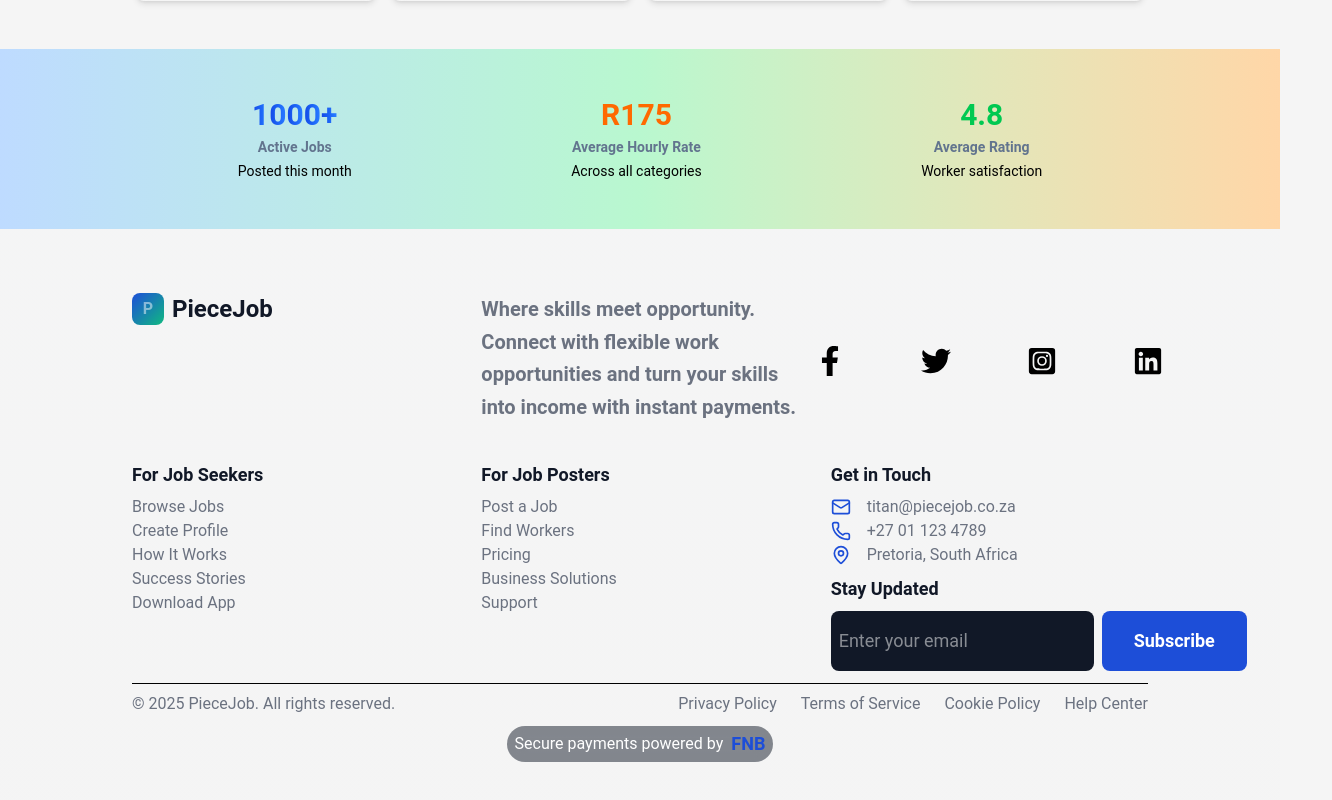
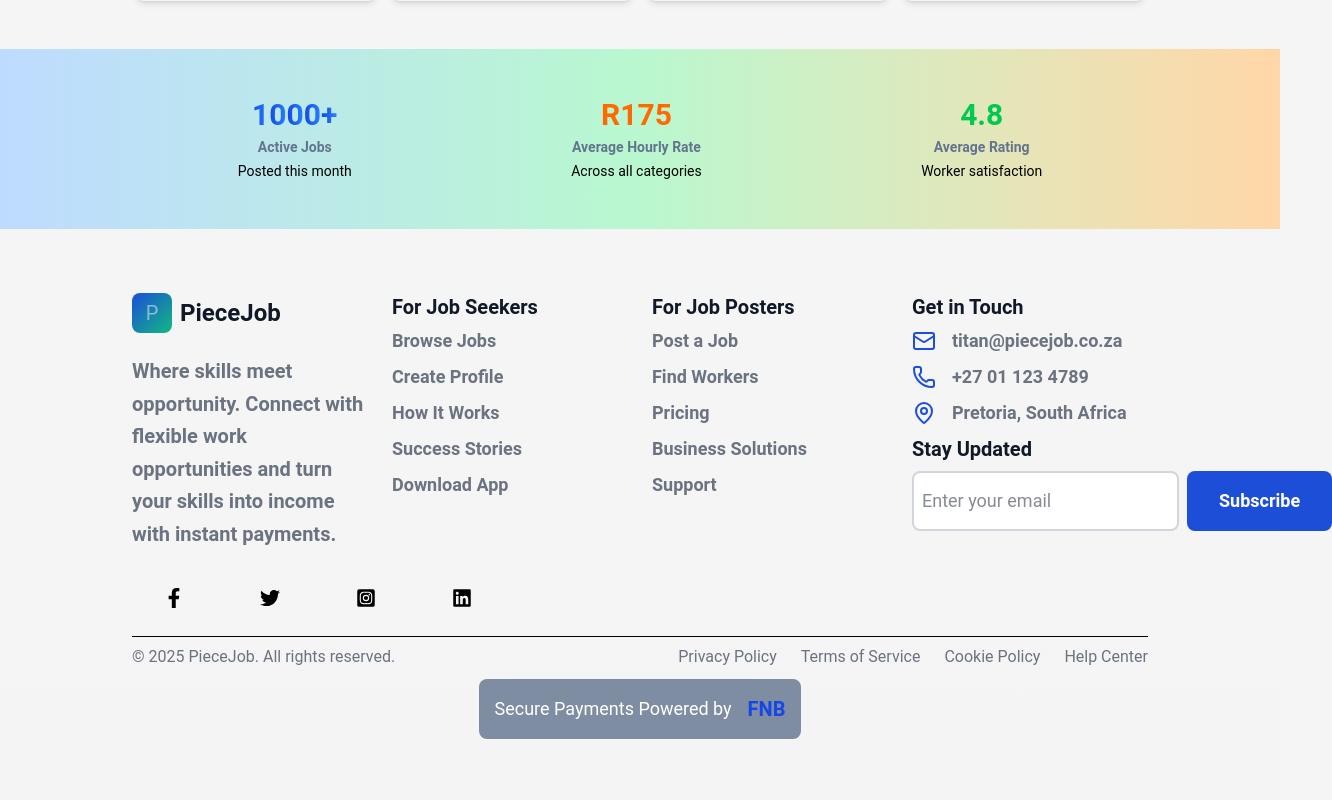
Before and after one commit to Kaydev-cmd/piece-job, a Next.js app in the folder frontend/: page / in a window 1280 px wide. Shown: the part 4631-5431 px from the top of the page, 1332 px wide, since content can reach past the window. Built offline with nearby package versions, Linux system fonts and the light colour scheme.

Commit message:
feat: Developed Footer

```diff
--- a/frontend/components/layout/Footer.tsx
+++ b/frontend/components/layout/Footer.tsx
@@ -23,78 +23,78 @@ const Footer: React.FC = () => {
 
         >
 
-            <footer  className="bg-gradient-to-b from-[#F1F5F94D]/30 to-[#1118270D]/5 ">
+            <footer  className="bg-gradient-to-b from-[#F1F5F94D]/30 to-[#1118270D]/5  ">
 
                 <div className='container mx-auto px-4 py-16' style={{paddingTop: "16px", paddingBottom: "16px", paddingLeft: "4px", paddingRight: "4px"}}>
-                    <div className='grid md:grid-cols-2 lg:grid-cols-3 gap-8 mb-12' style={{marginBottom: "12px"}}>
-                        <div>
+                    <div className='grid md:grid-cols-2 lg:grid-cols-4 gap-6 mb-12' style={{marginBottom: "12px"}}>
+                        <div className='flex flex-col gap-4'>
                             <div className="flex items-center gap-2 mb-6" style={{marginBottom: "6px"}}>
-                                <div className='w-8 h-8 bg-[linear-gradient(135deg,#1D4ED8,#10B981)] rounded-lg flex items-center justify-center '>
-                                    <span className="text-[#F8FAFC80] font-bold">P</span>
+                                <div className='w-10 h-10 bg-[linear-gradient(135deg,#1D4ED8,#10B981)] rounded-lg flex items-center justify-center '>
+                                    <span className="text-[#F8FAFC80] text-xl font-900">P</span>
                                 </div>
                                 <span className='text-2xl font-bold text-[#111827FF]'>PieceJob</span>
-                            </div>
                             </div>
                             <p className='text-[#6B7280FF] text-xl font-semibold mb-6 leading-relaxed' style={{marginBottom: "6px",}}>
                             Where skills meet opportunity. Connect with flexible work opportunities and turn your skills into income with instant payments.
                             </p>
-                        <div className='flex gap-3 justify-center items-center'>
+                            <div className='flex gap-3  items-center'>
                             <button className='hover:border '>
-                             <FaFacebookF size={30}  />
+                                <FaFacebookF size={20}  />
                             </button>
                             <button className='hover:border items-center'>
-                              <FaTwitter size={30} />
+                                <FaTwitter size={20} />
                             </button>
                             <button className='hover:border '>
-                              <FaInstagramSquare size={30} />
+                                <FaInstagramSquare size={20} />
                             </button>
                             <button className='hover:border '>
-                              <FaLinkedin size={30} />
+                                <FaLinkedin size={20} />
                             </button>
+                            </div>
                         </div>
                        {/* Links */}
                         <div>
-                            <h4 className='text-lg font-bold text-[#111827] mb-6' style={{marginBottom:"6px"}}>For Job Seekers</h4>
-                            <ul className="space-y-3">
-                                <li><Link href={'/jobs'} className=' text-[#6B7280FF] hover:text-[#1D4ED8] transition-colors'>Browse Jobs</Link></li>
-                                <li><Link href={'/signup'} className='text-[#6B7280FF] hover:text-[#1D4ED8] transition-colors'>Create Profile</Link></li>
-                                <li><Link href={'#how'} className='text-[#6B7280FF] hover:text-[#1D4ED8] transition-colors'>How It Works</Link></li>
-                                <li><Link href={'/reviews'} className='text-[#6B7280FF] hover:text-[#1D4ED8] transition-colors'>Success Stories</Link></li>
-                                <li><Link href={'#'} className='text-[#6B7280FF] hover:text-[#1D4ED8] transition-colors'>Download App</Link></li>
+                            <h4 className='text-xl font-bold text-[#111827] mb-6' style={{marginBottom:"6px"}}>For Job Seekers</h4>
+                            <ul className=" flex flex-col gap-2 space-y-6">
+                                <li><Link href={'/jobs'} className=' text-[#6B7280FF] text-lg font-bold hover:text-[#1D4ED8] transition-colors'>Browse Jobs</Link></li>
+                                <li><Link href={'/signup'} className='text-[#6B7280FF] text-lg font-bold hover:text-[#1D4ED8] transition-colors'>Create Profile</Link></li>
+                                <li><Link href={'#how'} className='text-[#6B7280FF] text-lg font-bold hover:text-[#1D4ED8] transition-colors'>How It Works</Link></li>
+                                <li><Link href={'/reviews'} className='text-[#6B7280FF] text-lg font-bold hover:text-[#1D4ED8] transition-colors'>Success Stories</Link></li>
+                                <li><Link href={'#'} className='text-[#6B7280FF] text-lg font-bold hover:text-[#1D4ED8] transition-colors'>Download App</Link></li>
                             </ul>
                         </div>
                         {/* For Employer Links */}
                         <div>
-                                <h4 className='text-lg font-bold text-[#111827] mb-6' style={{marginBottom: "6px"}}>For Job Posters</h4>
-                                <ul className='space-y-3'>
-                                    <li><Link href={'/jobaplicants'} className='text-[#6B7280FF] hover:text-[#1D4ED8] transition-colors'>Post a Job</Link></li>
-                                    <li><Link href={'/jobaplicants'} className='text-[#6B7280FF] hover:text-[#1D4ED8] transition-colors'>Find Workers</Link></li>
-                                    <li><Link href={'/jobaplicants'} className='text-[#6B7280FF] hover:text-[#1D4ED8] transition-colors'>Pricing</Link></li>
-                                    <li><Link href={'/jobaplicants'} className='text-[#6B7280FF] hover:text-[#1D4ED8] transition-colors'>Business Solutions</Link></li>
-                                    <li><Link href={'/jobaplicants'} className='text-[#6B7280FF] hover:text-[#1D4ED8] transition-colors'>Support</Link></li>
+                                <h4 className='text-xl font-bold text-[#111827] ' style={{marginBottom: "6px"}}>For Job Posters</h4>
+                                <ul className='flex flex-col gap-2 space-y-3'>
+                                    <li><Link href={'/jobaplicants'} className='text-[#6B7280FF] text-lg font-bold hover:text-[#1D4ED8] transition-colors'>Post a Job</Link></li>
+                                    <li><Link href={'/jobaplicants'} className='text-[#6B7280FF] text-lg font-bold hover:text-[#1D4ED8] transition-colors'>Find Workers</Link></li>
+                                    <li><Link href={'/jobaplicants'} className='text-[#6B7280FF] text-lg font-bold hover:text-[#1D4ED8] transition-colors'>Pricing</Link></li>
+                                    <li><Link href={'/jobaplicants'} className='text-[#6B7280FF] text-lg font-bold hover:text-[#1D4ED8] transition-colors'>Business Solutions</Link></li>
+                                    <li><Link href={'/jobaplicants'} className='text-[#6B7280FF] text-lg font-bold hover:text-[#1D4ED8] transition-colors'>Support</Link></li>
                                 </ul>
                         </div>
                         <div>
-                            <h4 className='text-lg font-bold text-[#111827] mb-6' style={{marginBottom: "6px"}}>Get in Touch</h4>
-                            <div className='space-y-6'>
+                            <h4 className='text-xl font-bold text-[#111827] mb-6' style={{marginBottom: "6px"}}>Get in Touch</h4>
+                            <div className='flex flex-col gap-2 space-y-6'>
                                 <div className='flex items-center gap-4'>
-                                    <Mail className='h-5 w-5 text-[#1D4ED8FF]' />
-                                    <span className='text-[#6B7280FF]'>titan@piecejob.co.za</span>
+                                    <Mail className='h-6 w-6 text-[#1D4ED8FF]' />
+                                    <span className='text-[#6B7280FF] text-lg font-bold'>titan@piecejob.co.za</span>
                                 </div>
                                 <div className='flex items-center gap-4'>
-                                    <Phone className='h-5 w-5 text-[#1D4ED8FF]' />
-                                    <span className='text-[#6B7280FF]'>+27 01 123 4789</span>
+                                    <Phone className='h-6 w-6 text-[#1D4ED8FF]' />
+                                    <span className='text-[#6B7280FF] text-lg font-bold'>+27 01 123 4789</span>
                                 </div>
                                 <div className='flex items-center gap-4'>
-                                    <MapPin className='h-5 w-5 text-[#1D4ED8FF]' />
-                                    <span className='text-[#6B7280FF]'>Pretoria, South Africa</span>
+                                    <MapPin className='h-6 w-6 text-[#1D4ED8FF]' />
+                                    <span className='text-[#6B7280FF] text-lg font-bold'>Pretoria, South Africa</span>
                                 </div>
                             </div>
                     {/* letter */}
                             <div className='mt-8' style={{marginTop: "8px"}}>
-                                <h5 className='text-lg font-semibold text-[#111827] mb-8' style={{marginBottom:"8px"}}>Stay Updated</h5>
+                                <h5 className='text-xl font-semibold text-[#111827] mb-8' style={{marginBottom:"8px"}}>Stay Updated</h5>
                                 <div className="flex gap-2">
-                                    <input type='email' placeholder='Enter your email' className='flex-1 text-lg px-3 py-2 text-white bg-[#111827FF] rounded-lg ' style={{padding: "8px"}}/>
+                                    <input type='email' placeholder='Enter your email' className='flex-1 text-lg px-3 py-2 text-[#111827FF] bg-[#ffffff] border-2 border-gray-300 rounded-lg ' style={{padding: "8px"}}/>
                                     <button className='inline-flex items-center justify-center gap-2 whitespace-nowrap rounded-lg text-lg font-bold text-white bg-[#1D4ED8] hover:bg-[#1D4ED8FF]/90 shadow-medium hover:shadow-strong'>Subscribe</button>
                                 </div>
                             </div>
@@ -116,13 +116,27 @@ const Footer: React.FC = () => {
                         </div>
                     </div>
                     {/* fnb */}
-
+{/*
                     <div className="mt-8 text-center" style={{marginTop:"10px"}}>
                         <div className='inline-flex items-center gap-2 justify-space-around bg-[#111827FF]/50 backdrop-blur-sm px-6 py-3 rounded-full shadow-soft' style={{paddingRight: "8px", paddingLeft: "8px", paddingTop: "4px", paddingBottom: "4px"}}>
                          <span className='text-md text-[#ffffff]'>Secure payments powered by</span>
                          <span className='font-bold text-[#1D4ED8FF] text-lg'>FNB</span>
                         </div>
 
+                    </div> */}
+                       <div className="mt-8 text-center" style={{marginTop: "10px"}}>
+                            <div className="inline-flex flex-col gap-4">
+
+                                <div
+                                className="bg-slate-500/80 rounded-lg text-[#ffffff] inline-flex flex-row-reverse items-center justify-center gap-4 lg:text-lg"
+                                style={{ padding: "16px" }}
+                                >
+                                <div className="flex items-center gap-2">
+                                    <h3 className="text-blue-700 font-bold text-xl">FNB</h3>
+                                </div>
+                                Secure Payments Powered by
+                                </div>
+                            </div>
                        </div>
                 </div>
 
```
Lines whose indentation alone changed are shown as unchanged.
